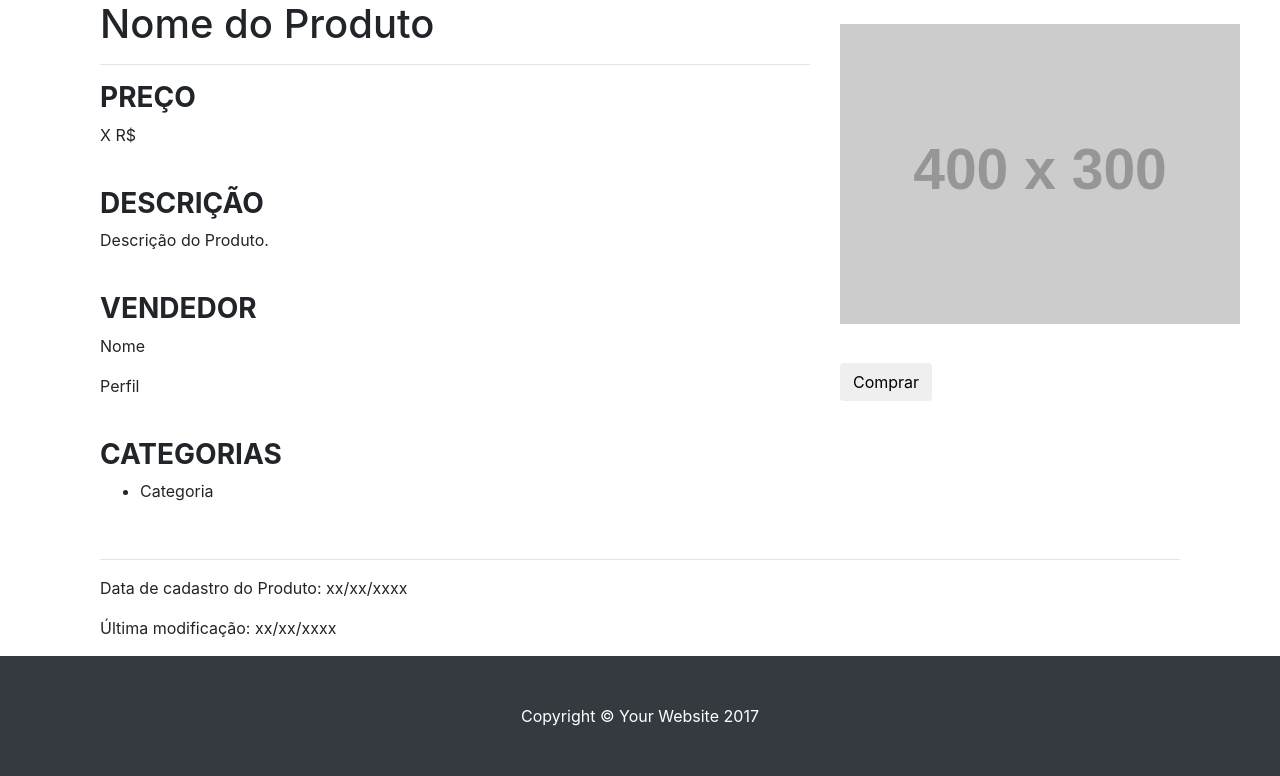
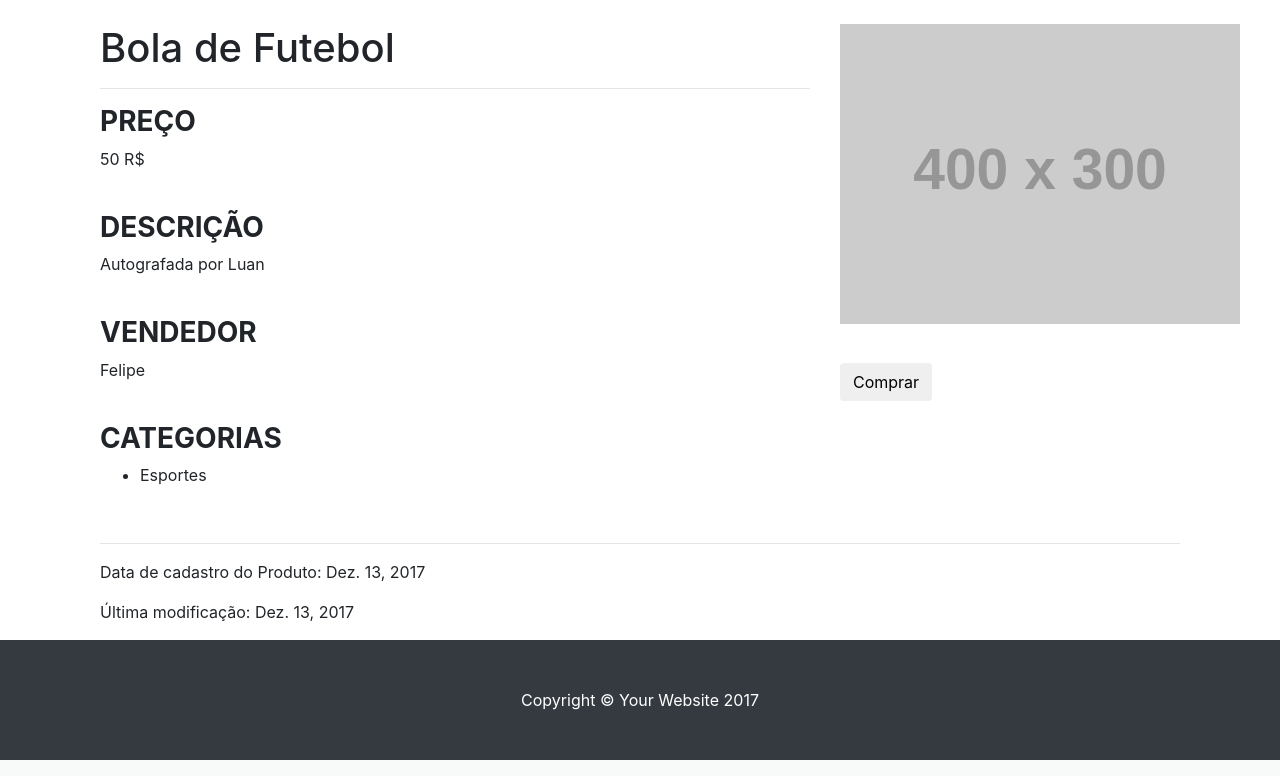
Before and after one commit to brunogomes3000/lancecerto, a Django app: template lancecerto/core/templates/produtos_detalhes.html in a window 1280 px wide. Shown: the part 56-832 px from the top of the page. Run offline with Django 3.2, Linux system fonts and the light colour scheme; the template is opened without the code that fills it: values that come from a table or form of the project are taken from there, others are empty; data comes from the database, SQL or seed files in the repository; grey boxes labelled with a size stand in for pictures from a placeholder-image service; some libraries are stand-ins or nearby versions.

Commit message:
pagina c detalhes do produto

```diff
--- a/lancecerto/core/admin.py
+++ b/lancecerto/core/admin.py
@@ -5,7 +5,8 @@ from django.contrib import admin
 
 from .models import Usuario
 from .models import Produtos
-
+from .models import Categoria
 
 admin.site.register(Usuario)
 admin.site.register(Produtos)
+admin.site.register(Categoria)
--- a/lancecerto/core/models.py
+++ b/lancecerto/core/models.py
@@ -24,17 +24,18 @@ class Categoria(models.Model):
 	def __str__(self):
 		return self.descricao
 	class Meta:
-		verbose_name = 'Categoria'
-		verbose_name_plural = 'Categoria'
+		verbose_name = 'Categorias'
+		verbose_name_plural = 'Categorias'
 
 class Produtos(models.Model):
 	nome = models.CharField("Nome", max_length=100)
-	descricao = models.CharField("Descrição", max_length=500)
+	descricao = models.CharField('Descrição', max_length=500)
+	preco = models.CharField('Preço', max_length=50, null=True)
 	imagem = models.ImageField(upload_to='static/img/', verbose_name='Imagem', default='static/img/noperfil.png', null=True, blank=True)
 	quantidade = models.IntegerField('Quantidade', null=True)
-	data_criacao = models.DateField('Data de Criação', auto_now_add=True)
-	cpf_vendedor = models.ForeignKey(Usuario, on_delete=models.CASCADE, null=True)
-	vendedor = models.ForeignKey(Usuario, on_delete=models.CASCADE, related_name='vendedor_produto', null=True)
+	data_cadastro = models.DateField('Data de Cadastro', auto_now_add=True)
+	data_modificacao = models.DateField('Data de Modificação', auto_now=True)
+	vendedor = models.ForeignKey(Usuario, on_delete=models.CASCADE, null=True)
 	categoria = models.ManyToManyField(Categoria)
 	def __str__(self):
 		return self.nome
--- a/lancecerto/core/templates/produtos_detalhes.html
+++ b/lancecerto/core/templates/produtos_detalhes.html
@@ -10,21 +10,25 @@ Detalhe do Produto | {{block.super}}
 	<div class="container">
 		<div class="row mt">
 			<div class="col-lg-8">
-				<h1>Nome do Produto</h1>
+				<br/>
+				<h1>{{produtos.nome}}</h1>
 				<hr>
 				<h3><b>PREÇO</b></h3>
-				<p>X R$</p>
+				<p>{{produtos.preco}} R$</p>
 				<br>
 				<h3><b>DESCRIÇÃO</b></h3>
-				<p>Descrição do Produto.</p>
+				<p>{{produtos.descricao}}</p>
 				<br>
 				<h3><b>VENDEDOR</b></h3>
-				<p>Nome</p>
-				<p>Perfil</p>
+				<p>{{produtos.vendedor}}</p>
 				<br>
 				<h3><b>CATEGORIAS</b></h3>
 				<ul>
-				<li>Categoria</li>
+
+				{% for cat in produtos.categoria.all %}
+					<li>{{cat}}</li>
+				{% endfor %}
+
 				</ul>
 				<br>
 			</div>
@@ -37,8 +41,8 @@ Detalhe do Produto | {{block.super}}
 		<div class="row mt">
 		<div class="col-lg-12">
 			<hr/>
-			<p>Data de cadastro do Produto: xx/xx/xxxx</p>
-			<p>Última modificação: xx/xx/xxxx</p>
+			<p>Data de cadastro do Produto: {{produtos.data_cadastro}}</p>
+			<p>Última modificação: {{produtos.data_modificacao}}</p>
 		</div>
 
 		</div>
--- a/lancecerto/core/views.py
+++ b/lancecerto/core/views.py
@@ -24,9 +24,6 @@ def cadastro(request):
 def gerenciarvendas(request):
 	return render(request, 'GerenciarVendas.html')
 
-def produtos(request):
-    return render(request, 'produtos.html')
-
 def dados_prod(request):
     return render(request, 'dados_prod.html')
 # Create your views here.
@@ -42,6 +39,6 @@ def produtos_detalhes(request):
 	id_produto = request.GET.get("id")
 	produtos = Produtos.objects.get(id=id_produto)
 	context = {
-		'produto': produto
+		'produtos': produtos
 	}
 	return render(request, 'produtos_detalhes.html', context)
```
Also changed, not shown: lancecerto/core/migrations/0003_auto_20171213_1750.py (added), lancecerto/core/migrations/0004_auto_20171213_1930.py (added), lancecerto/core/migrations/0005_auto_20171213_1942.py (added), lancecerto/core/migrations/0006_produtos_data_modificação.py (added), lancecerto/core/migrations/0007_remove_produtos_data_modificação.py (added), lancecerto/core/migrations/0008_auto_20171213_1947.py (added), lancecerto/db.sqlite3.
